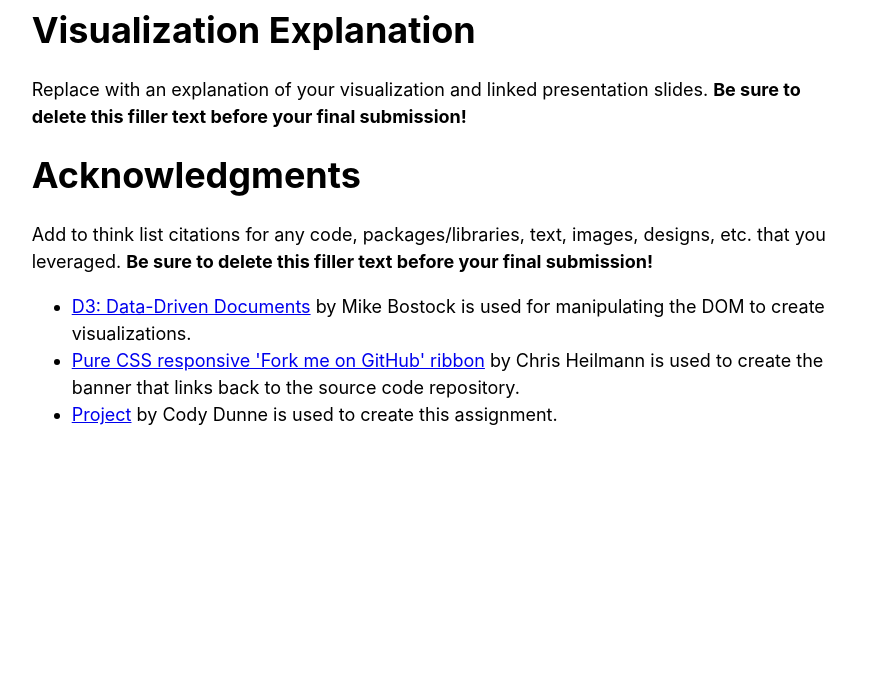
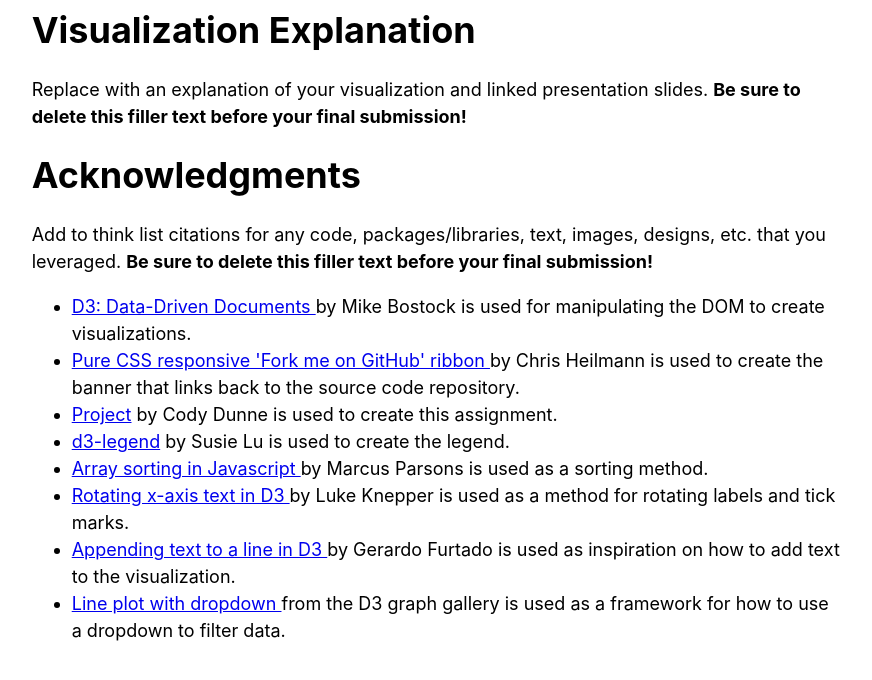
Before and after one commit to DS4200-S22/final-project-visualize-soccer-performance, a plain HTML site: page index.html in a window 1280 px wide. Shown: the part 2372-3052 px from the top of the page, without its empty margins (204-1076 px from the left). Before the commit the page ends 2862 px from the top, so only its background shows below. Drawn offline with Linux system fonts and the light colour scheme.

Commit message:
Added acknowledgements

```diff
--- a/index.html
+++ b/index.html
@@ -79,17 +79,49 @@
       <strong>Be sure to delete this filler text before your final submission!</strong>
     </p>
     <ul>
-      <li><a href='https://d3js.org/'>
-          D3: Data-Driven Documents</a>
+      <li>
+        <a href='https://d3js.org/'>
+          D3: Data-Driven Documents
+        </a>
         by Mike Bostock is used for manipulating the DOM to create visualizations.
       </li>
-      <li><a href='https://codepo8.github.io/css-fork-on-github-ribbon/#'>
-          Pure CSS responsive 'Fork me on GitHub' ribbon</a>
+      <li>
+        <a href='https://codepo8.github.io/css-fork-on-github-ribbon/#'>
+          Pure CSS responsive 'Fork me on GitHub' ribbon
+        </a>
         by Chris Heilmann is used to create the banner that links back to the source code repository.
       </li>
-      <li><a href='https://github.com/NEU-DS-4200-F20-Staff/Project'>
-          Project</a>
+      <li>
+        <a href='https://github.com/NEU-DS-4200-F20-Staff/Project'>Project</a>
         by Cody Dunne is used to create this assignment.
+      </li>
+      <li>
+        <a href="https://d3-legend.susielu.com/">d3-legend</a>
+        by Susie Lu is used to create the legend.
+      </li>
+      <li>
+        <a href="https://stackoverflow.com/questions/48082009/array-sort-is-not-working-correctly-in-javascript">
+          Array sorting in Javascript
+        </a>
+        by Marcus Parsons is used as a sorting method.
+      </li>
+      <li>
+        <a href="https://stackoverflow.com/questions/11252753/rotate-x-axis-text-in-d3">
+          Rotating x-axis text in D3
+        </a>
+        by Luke Knepper is used as a method for rotating labels and tick marks.
+      </li>
+      <li>
+        <a href="https://stackoverflow.com/questions/37723541/how-to-append-text-to-a-line-in-d3-js">
+          Appending text to a line in D3
+        </a>
+        by Gerardo Furtado is used as inspiration on how to add text to the visualization.
+      </li>
+      <li>
+        <a href="https://d3-graph-gallery.com/graph/line_select.html">
+          Line plot with dropdown
+        </a>
+        from the D3 graph gallery is used as a framework for how to use a dropdown to filter data.
       </li>
     </ul>
   </div>
```
